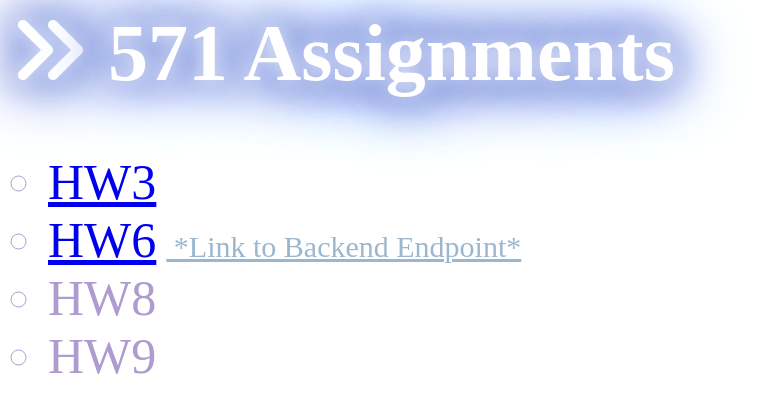
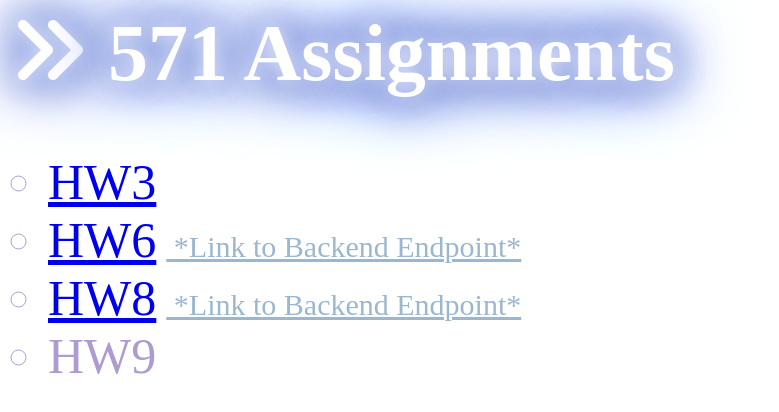
Before and after one commit to chiayuta/amy23a.github.io, a plain HTML site: page amytang23a.html in a window 1280 px wide. Shown: the whole page, without its empty margins (0-779 px from the left). Drawn offline with Linux system fonts and the light colour scheme; a web font is replaced by a local one.

Commit message:
Add files via upload

```diff
--- a/amytang23a.html
+++ b/amytang23a.html
@@ -36,7 +36,7 @@ h1 {
 <ul>
 <li><a href="./hhhhwww3/hw3_home.html">HW3</a></li>
 <li><a href="https://hw6-azure.azurewebsites.net">HW6</a><a href="https://hw6-azure.azurewebsites.net/search" style="color: rgb(155, 183, 207);padding-left: 10px;font-size: 30;">   *Link to Backend Endpoint*</a></li>
-<li>HW8</li>
+<li><a href="https://hw888-310104.wl.r.appspot.com/">HW8</a><a href="https://hw888-310104.wl.r.appspot.com/carousel" style="color: rgb(155, 183, 207);padding-left: 10px;font-size: 30;">   *Link to Backend Endpoint*</a></li>
 <li>HW9</li>
 </ul>
 </body>
```
